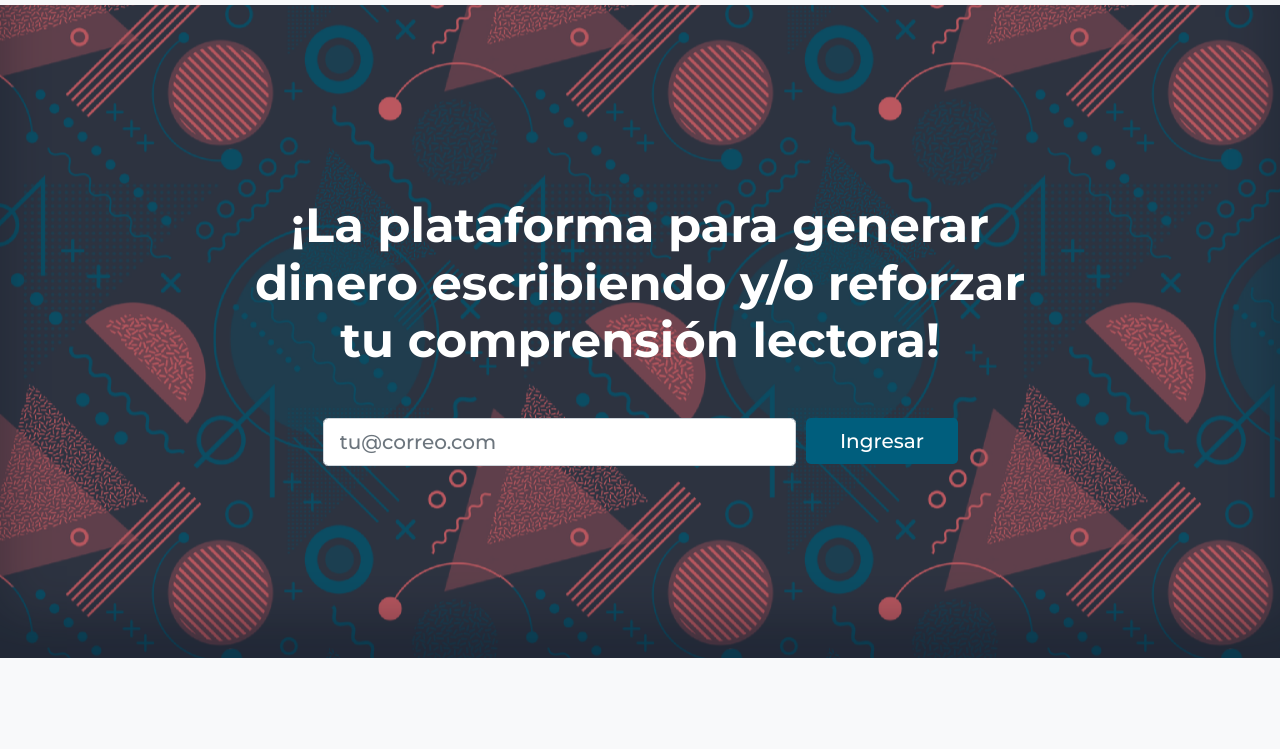
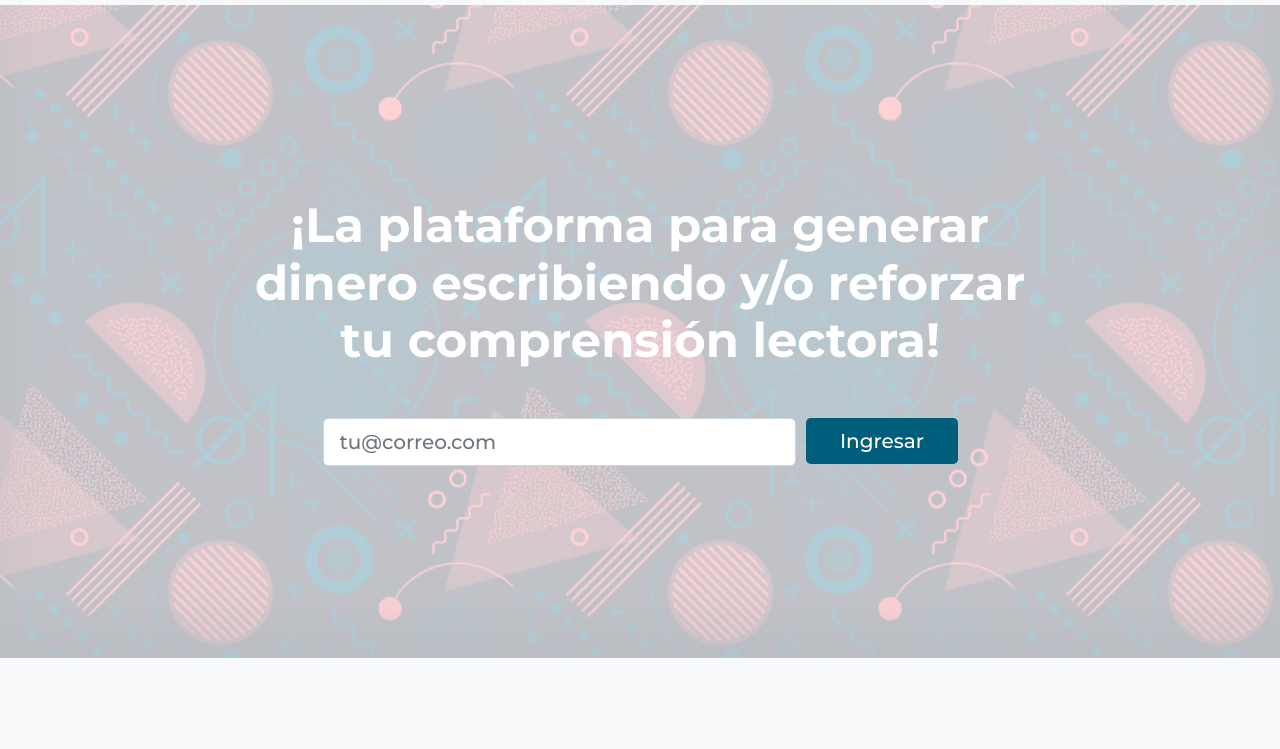
Before and after one commit to abad2016/LandingEasyStory, a website: page index.html in a window 1280 px wide. Shown: the part 51-800 px from the top of the page. Drawn offline with Linux system fonts and the light colour scheme.

Commit message:
Update style.css

```diff
--- a/style.css
+++ b/style.css
@@ -33,7 +33,7 @@ body {
     100% {background-position: 0 -500px;}
   }
 
-.masthead {
+.masthead .overlay{
  background-color: var(--gry)!important;
     background-image: url("../img/back.png")!important;
     background-position: center center;
```
